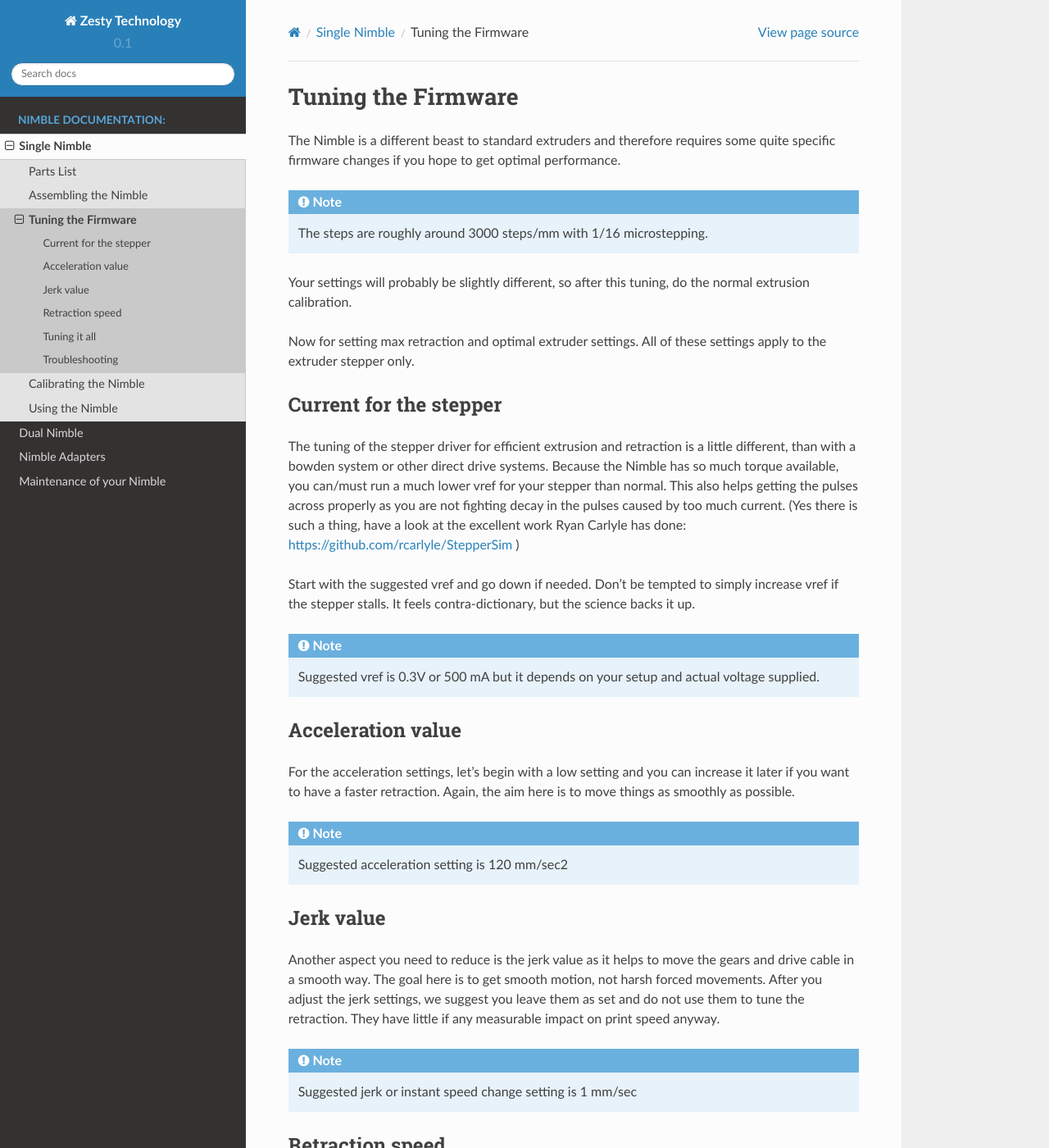
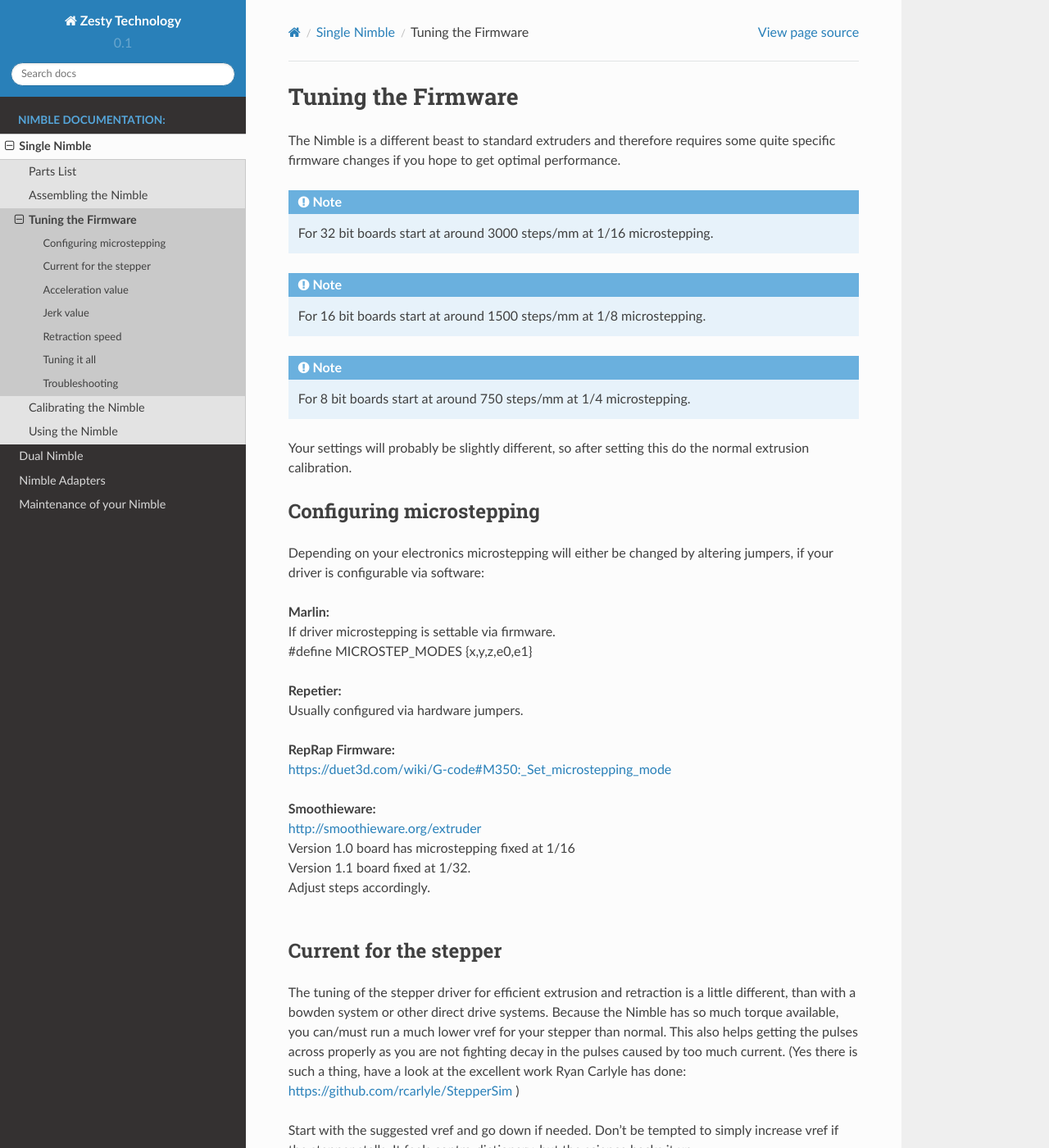
Before and after one commit to ZestyTechnology/zesty-docs, a Sphinx documentation site: the page built from docs/nimble_single/tuning.rst, in a window 1280 px wide and 1400 px high. Shown: the whole window at 82% size. Built offline with Sphinx 7.4.7 and the Read the Docs theme 2.0.0, drawn with Linux system fonts in a browser that asks for light colours; some of the changed text lies outside the part shown.

Commit message:
Added more details firmware configuration information.

```diff
--- a/docs/nimble_dual/using.rst
+++ b/docs/nimble_dual/using.rst
@@ -1,5 +1,5 @@
 Using the Dual Nimble
-================
+=====================
 
 The Dual Nimble is designed to be easy to use. Here are the basic tips to make it even better.
 
--- a/docs/nimble_single/tuning.rst
+++ b/docs/nimble_single/tuning.rst
@@ -3,11 +3,36 @@ Tuning the Firmware
 
 The Nimble is a different beast to standard extruders and therefore requires some quite specific firmware changes if you hope to get optimal performance.
 
-.. Note:: The steps are roughly around 3000 steps/mm with 1/16 microstepping.
+.. Note:: For 32 bit boards start at around 3000 steps/mm at 1/16 microstepping.
 
-Your settings will probably be slightly different, so after this tuning, do the normal extrusion calibration.
+.. Note:: For 16 bit boards start at around 1500 steps/mm at 1/8 microstepping.
 
-Now for setting max retraction and optimal extruder settings. All of these settings apply to the extruder stepper only.
+.. Note:: For 8 bit boards start at around 750 steps/mm at 1/4 microstepping.
+
+Your settings will probably be slightly different, so after setting this do the normal extrusion calibration.
+
+Configuring microstepping
+-------------------------
+
+Depending on your electronics microstepping will either be changed by altering jumpers, if your driver is configurable via software:
+
+| **Marlin:**
+| If driver microstepping is settable via firmware.
+| #define MICROSTEP_MODES {x,y,z,e0,e1}
+|
+| **Repetier:**
+| Usually configured via hardware jumpers.
+|
+| **RepRap Firmware:**
+| https://duet3d.com/wiki/G-code#M350:_Set_microstepping_mode
+|
+| **Smoothieware:**
+| http://smoothieware.org/extruder
+| Version 1.0 board has microstepping fixed at 1/16
+| Version 1.1 board fixed at 1/32.
+| Adjust steps accordingly.
+|
+
 
 Current for the stepper
 -----------------------
@@ -32,6 +57,20 @@ Jerk value
 Another aspect you need to reduce is the jerk value as it helps to move the gears and drive cable in a smooth way. The goal here is to get smooth motion, not harsh forced movements. After you adjust the jerk settings, we suggest you leave them as set and do not use them to tune the retraction. They have little if any measurable impact on print speed anyway.
 
 .. Note:: Suggested jerk or instant speed change setting is 1 mm/sec
+
+| **Marlin:**
+| DEFAULT_EJERK = 1
+|
+| **Repetier:**
+| EXT0_MAX_START_FEEDRATE = 1
+|
+| **RepRap Firmware:**
+| M556 should have E value set to E1
+|
+| **Smoothieware:**
+| http://smoothieware.org/motion-control#junction-deviation
+| Smoothie does not use jerk, you instead need to alter the Junction deviation setting, we suggest you start at 0.001 and work your way up in 0.001 increments.
+|
 
 Retraction speed
 ----------------
```
Also changed, not shown: docs/nimble_dual/tuning.rst (+43 -4 lines), docs/nimble_slicer.rst (deleted, +0 -16 lines).
